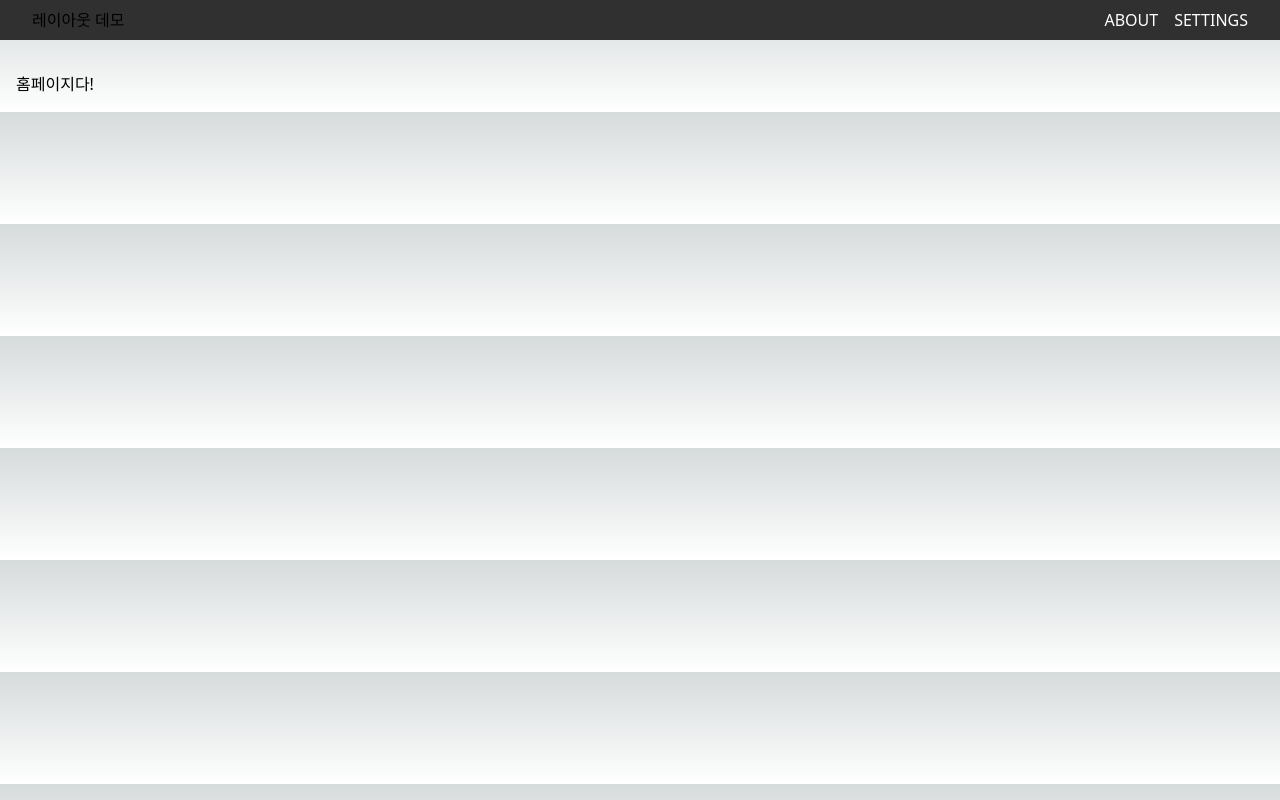
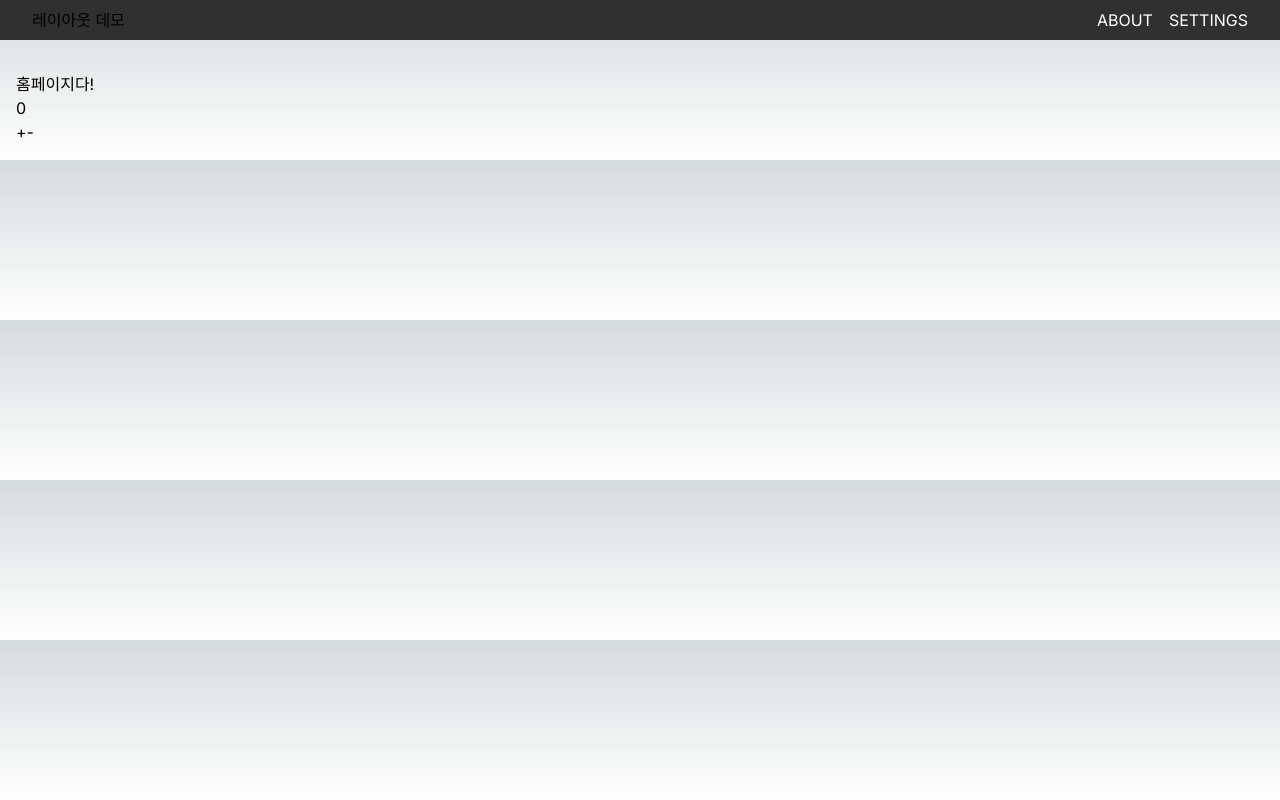
Before and after one commit to Seogun95/NextJS_Basic, a Next.js app: page / in a window 1280 px wide. Built offline with nearby package versions, Linux system fonts and the light colour scheme.

Commit message:
step_6: 서버 컴포넌트 및 클라이언트 컴포넌트

```diff
--- a/src/app/layout.tsx
+++ b/src/app/layout.tsx
@@ -1,11 +1,14 @@
-import Navigation from '@/app/(layout)/navigation';
 import styles from '@/app/layout.module.css';
 import './globals.css';
-
+import { Inter } from 'next/font/google';
 import { Metadata } from 'next';
 import { META } from '../constants/seo';
+import Navigation from '@/components/(layout)/Navigation';
+
+const inter = Inter({ subsets: ['latin'] });
 
 export const metadata: Metadata = {
+  metadataBase: new URL('http://localhost:3000'),
   title: {
     default: META.TITLE,
     template: `%s | ${META.TITLE}`,
@@ -46,8 +49,8 @@ export default function RootLayout({
   children: React.ReactNode;
 }) {
   return (
-    <html lang="en">
-      <body>
+    <html lang="ko">
+      <body className={inter.className}>
         <header className={styles.header}>
           <h1>레이아웃 데모</h1>
           <Navigation />
--- a/src/app/page.tsx
+++ b/src/app/page.tsx
@@ -1,3 +1,4 @@
+import Counter from '@/components/Counter';
 import { Metadata } from 'next';
 
 export const metadata: Metadata = {
@@ -5,5 +6,11 @@ export const metadata: Metadata = {
 };
 
 export default function Home() {
-  return <h1>홈페이지다!</h1>;
+  console.log('안녕');
+  return (
+    <>
+      <h1> 홈페이지다!</h1>
+      <Counter />
+    </>
+  );
 }
--- /dev/null
+++ b/src/components/Counter.tsx
@@ -0,0 +1,19 @@
+'use client';
+import { useState } from 'react';
+
+export default function Counter() {
+  const [count, setCount] = useState(0);
+  const onCounterUpHandler = () => {
+    setCount(prev => prev + 1);
+  };
+  const onCounterMinusHandler = () => {
+    setCount(prev => prev + 1);
+  };
+  return (
+    <>
+      <p>{count}</p>
+      <button onClick={onCounterUpHandler}>+ </button>
+      <button onClick={onCounterMinusHandler}>-</button>
+    </>
+  );
+}
```
Also changed, not shown: src/components/(layout)/Navigation.tsx (renamed from src/app/(layout)/navigation.tsx), 1 other file (tests, documents, lock files or other folders).
